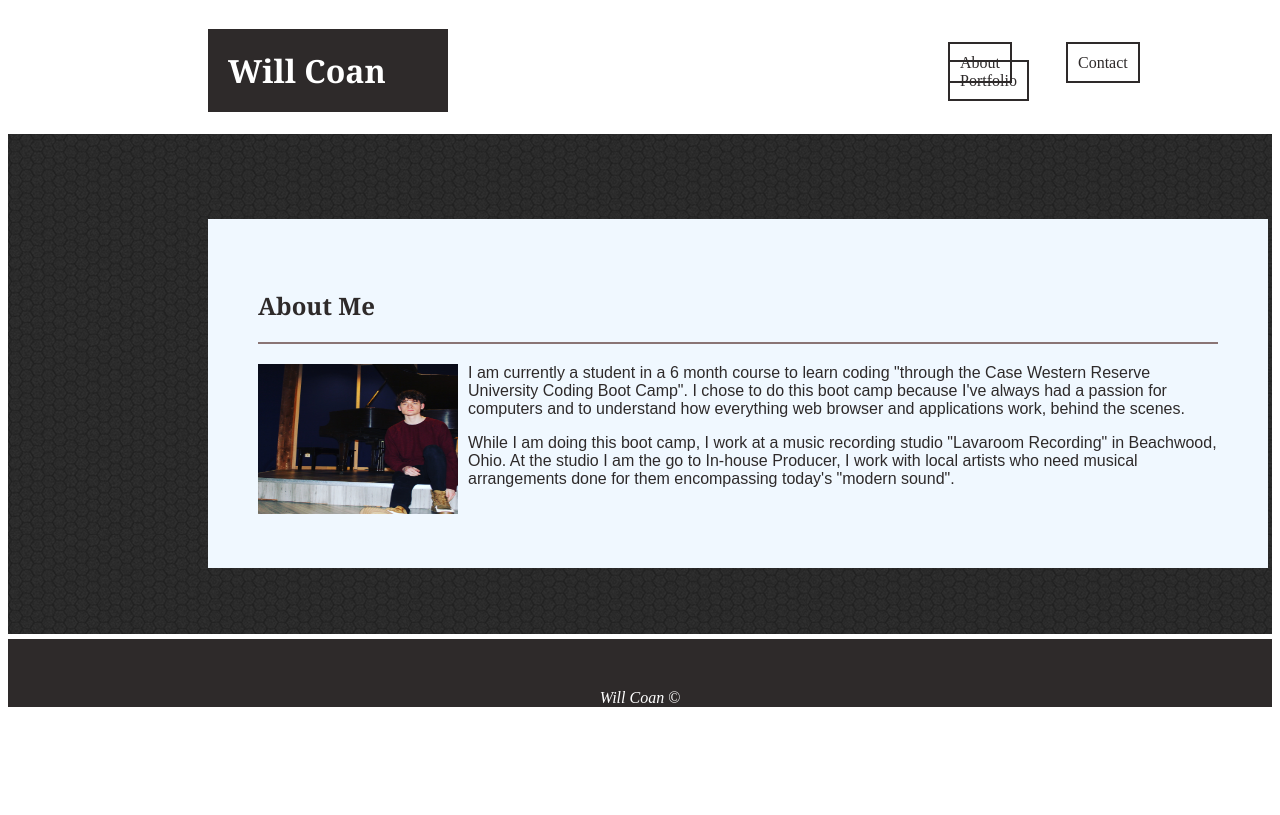
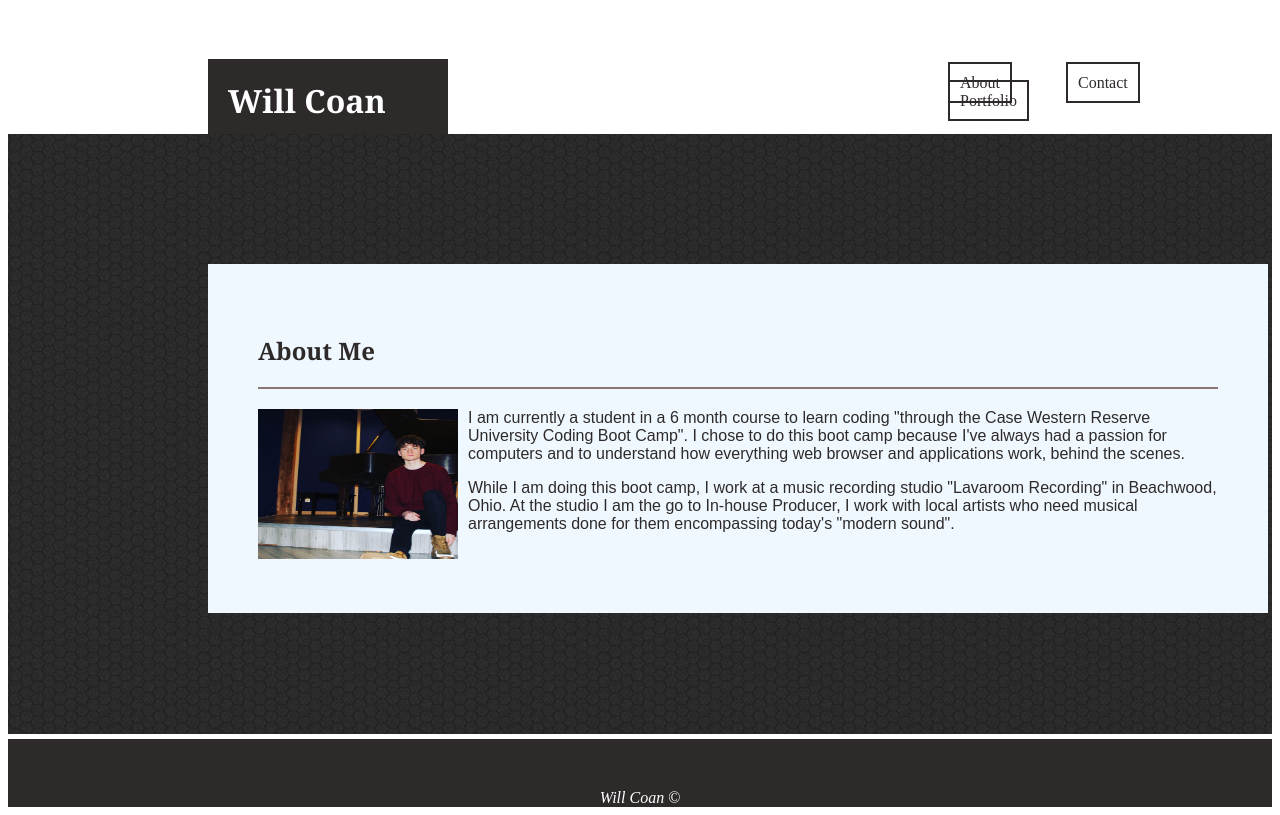
Before and after one commit to clueking1/Basic-Portfolio, a plain HTML site: page index.html in a window 1280 px wide. Drawn offline with Linux system fonts and the light colour scheme.

Commit message:
Color changes to css

```diff
--- a/assets/style.css
+++ b/assets/style.css
@@ -10,6 +10,8 @@ h1 {
     padding: 20px 20px;
     background-color: rgb(46, 42, 42);
     float: left;
+    position: relative;
+    top: 30px;
     margin-left: 200px;
 }
 
@@ -53,7 +55,7 @@ header {
 
 .backpic {
     background-image: url("../images/dark-honeycomb.png");
-    height: 500px;
+    height: 600px;
     position: relative;
     clear: both;
 
@@ -66,7 +68,7 @@ header {
     position: absolute;
     padding: 50px 50px;
     margin-left: 200px;
-    margin-top: 85px;
+    margin-top: 130px;
     background-color: aliceblue;
     clear: both;
 
@@ -87,7 +89,7 @@ nav {
     width: 30%;
     margin-left: 900px;
     position: absolute;
-    margin-top: 30px;
+    margin-top: 50px;
 
 
 }
@@ -99,16 +101,15 @@ nav li {
 }
 
 nav li a {
-    transition: .5s;
+
     text-decoration: none;
     border: 2px solid rgb(46, 42, 42);
     padding: 10px;
     color: rgb(46, 42, 42);
-
+    transition: .5s
 }
 
 nav li a:hover {
-    background-color: rgb(148, 124, 124);
-    transition: .5s
+    background-color: rgba(59, 38, 38, 33%);
 
 }
```
